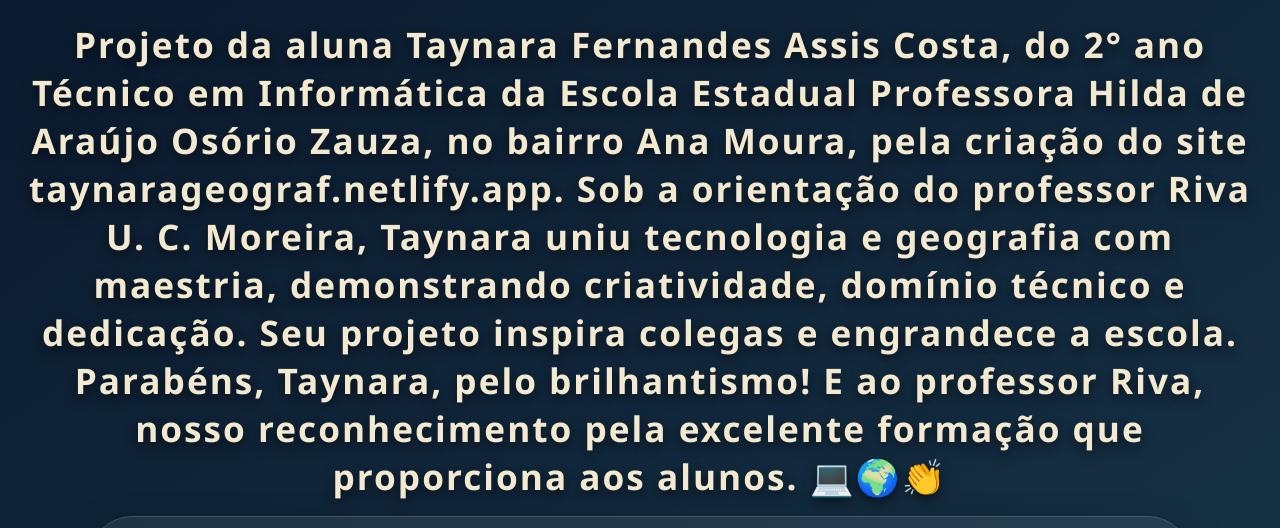
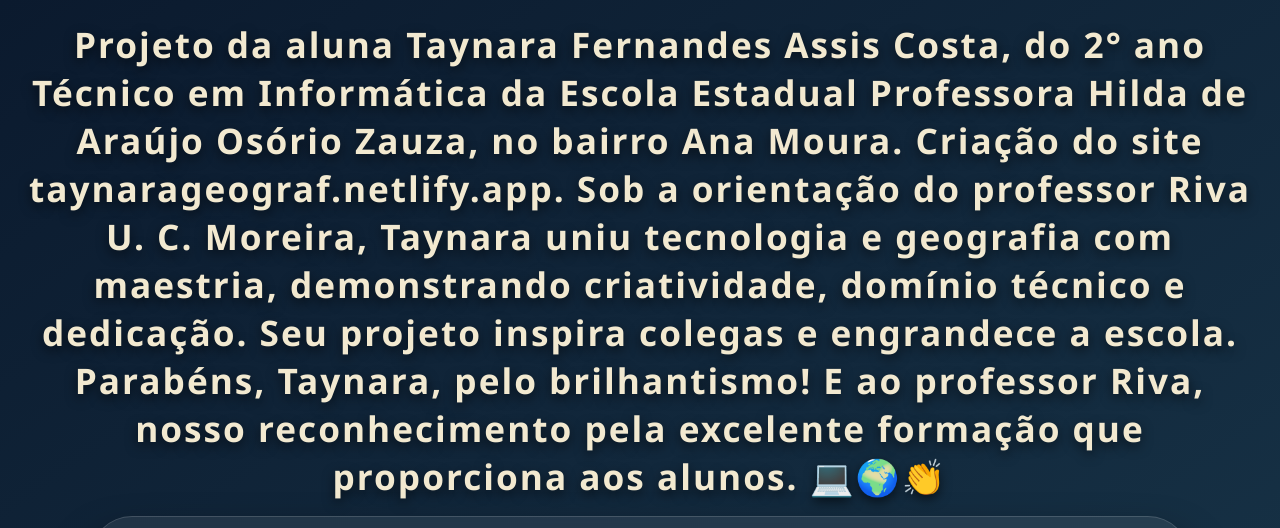
Before and after one commit to taynara-fernandes/taynara-geografia-, a plain HTML site: page index.html in a window 1280 px wide. Shown: the top 528 px of the page. Drawn offline with nearby package versions, Linux system fonts and the light colour scheme; no server answers.

Commit message:
Update index.html

```diff
--- a/index.html
+++ b/index.html
@@ -4,10 +4,9 @@
     <meta charset="UTF-8">
     <meta name="viewport" content="width=device-width, initial-scale=1.0">
     <title>🌍 Geografia do Mundo - Mapa Interativo</title>
-    <h3>Projeto da aluna Taynara Fernandes Assis Costa, do 2° ano Técnico em Informática da Escola Estadual Professora Hilda de Araújo Osório Zauza, no bairro Ana Moura, pela criação do site taynarageograf.netlify.app.
-        Sob a orientação do professor Riva U. C. Moreira, Taynara uniu tecnologia e geografia com maestria, demonstrando criatividade, domínio técnico e dedicação.
-        Seu projeto inspira colegas e engrandece a escola.
-        Parabéns, Taynara, pelo brilhantismo! E ao professor Riva, nosso reconhecimento pela excelente formação que proporciona aos alunos.  💻🌍👏
+    <h3>Projeto da aluna Taynara Fernandes Assis Costa, do 2° ano Técnico em Informática da Escola Estadual Professora Hilda de Araújo Osório Zauza, no bairro Ana Moura.
+        Criação do site taynarageograf.netlify.app. Sob a orientação  do professor Riva U. C. Moreira, Taynara uniu tecnologia e geografia com maestria, demonstrando criatividade, domínio técnico e dedicação.
+        Seu projeto inspira colegas e engrandece a escola. Parabéns, Taynara, pelo brilhantismo! E ao professor Riva, nosso reconhecimento pela excelente formação que proporciona aos alunos.  💻🌍👏
 
 </h3>
 
```
